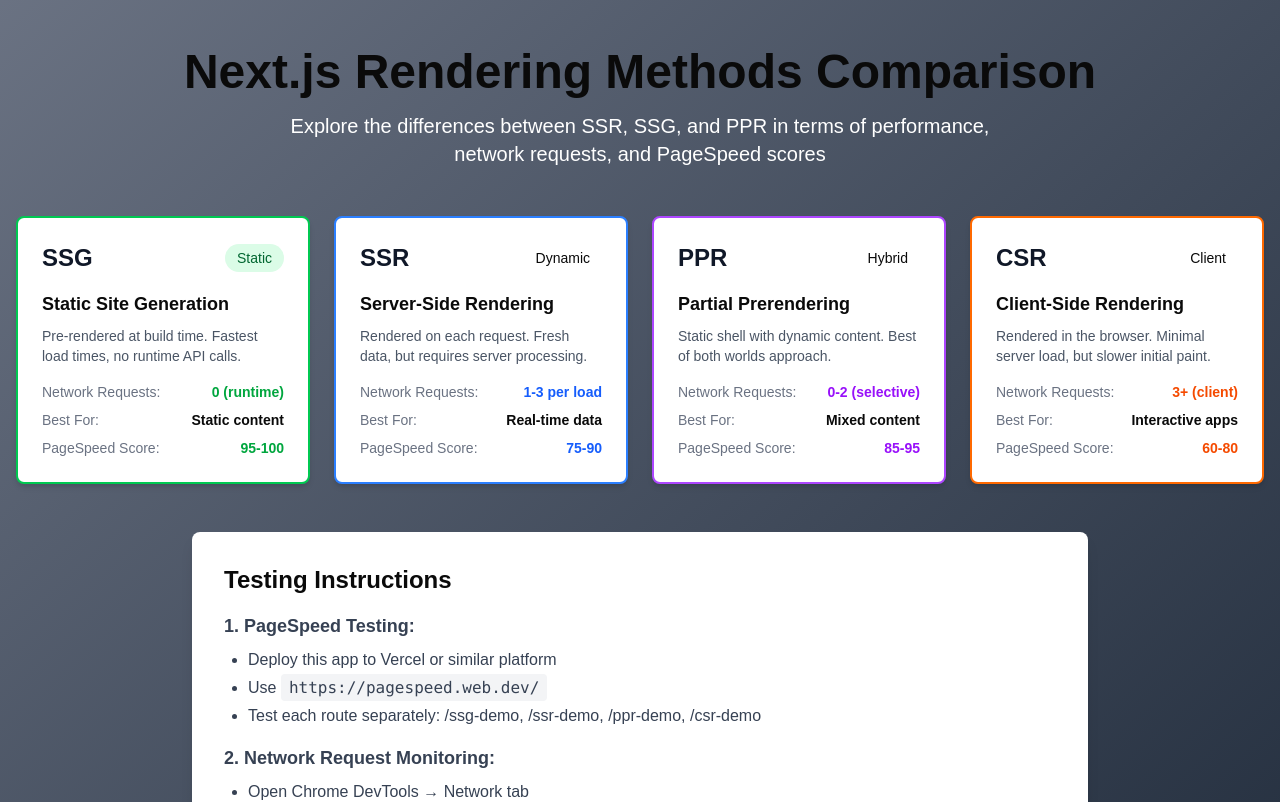
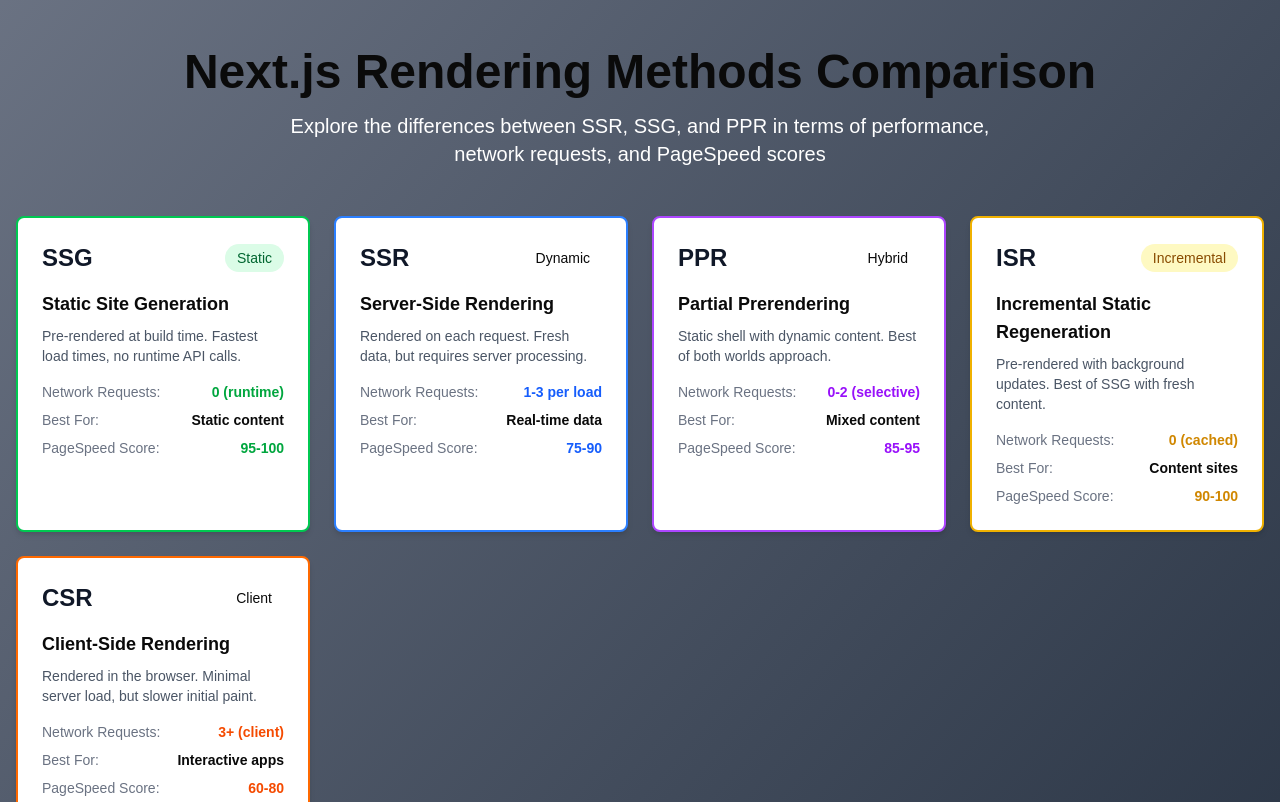
Before and after one commit to mattshadowwing/CSR-SSR-SSG-PPR-demo, a Next.js app: page / in a window 1280 px wide. Shown: the top 802 px of the page. Built offline with nearby package versions, Linux system fonts and the light colour scheme.

Commit message:
Add ISR to main page and update layout
cgen-181de759fb17448290ff013c1cc59e94

```diff
--- a/src/app/page.tsx
+++ b/src/app/page.tsx
@@ -60,6 +60,20 @@ const renderMethods: RenderMethodCard[] = [
     },
     borderColor: 'border-purple-500',
     hoverBorderColor: 'hover:border-purple-600'
+  },
+  {
+    href: '/isr-demo',
+    title: 'ISR',
+    badge: { text: 'Incremental', color: 'yellow' },
+    fullName: 'Incremental Static Regeneration',
+    description: 'Pre-rendered with background updates. Best of SSG with fresh content.',
+    metrics: {
+      networkRequests: '0 (cached)',
+      bestFor: 'Content sites',
+      pageSpeedScore: '90-100'
+    },
+    borderColor: 'border-yellow-500',
+    hoverBorderColor: 'hover:border-yellow-600'
   },
   {
     href: '/csr-demo',
```
